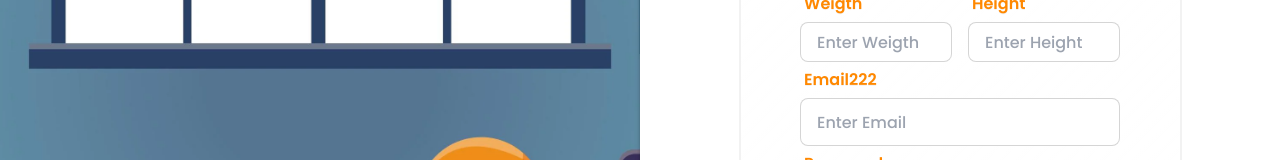
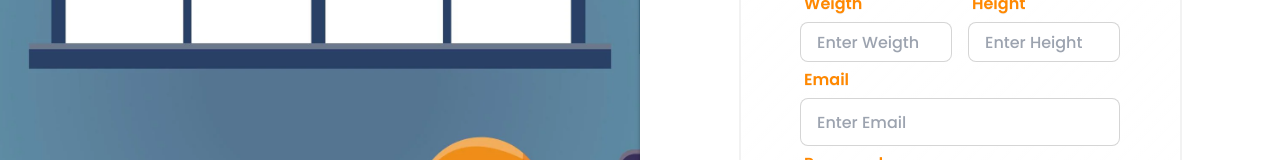
Before and after one commit to peth12/keepfit-react, a React (Vite) app: page /signup in a window 1280 px wide. Shown: the part 355-515 px from the top of the page. Built offline with nearby package versions, Linux system fonts and the light colour scheme.

Commit message:
Change Ui SignUp

```diff
--- a/src/views/SignUp/SignUp.jsx
+++ b/src/views/SignUp/SignUp.jsx
@@ -158,7 +158,7 @@ const SignUp = () => {
               <div className="form-control">
                 <label className="label">
                   <span className="label-text text-primary font-semibold text-[16px]">
-                    Email222
+                    Email
                   </span>
                 </label>
                 <input
```
